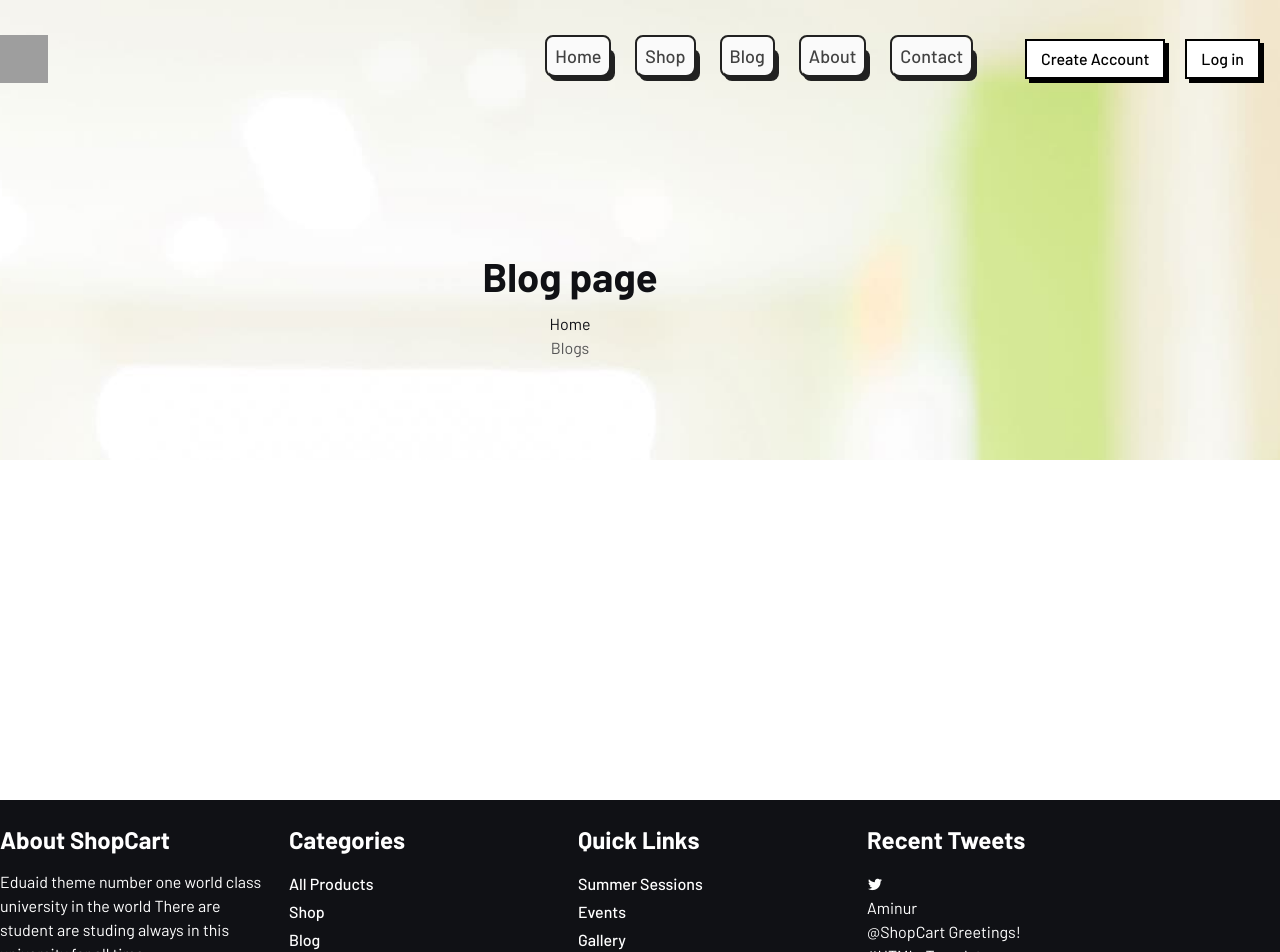
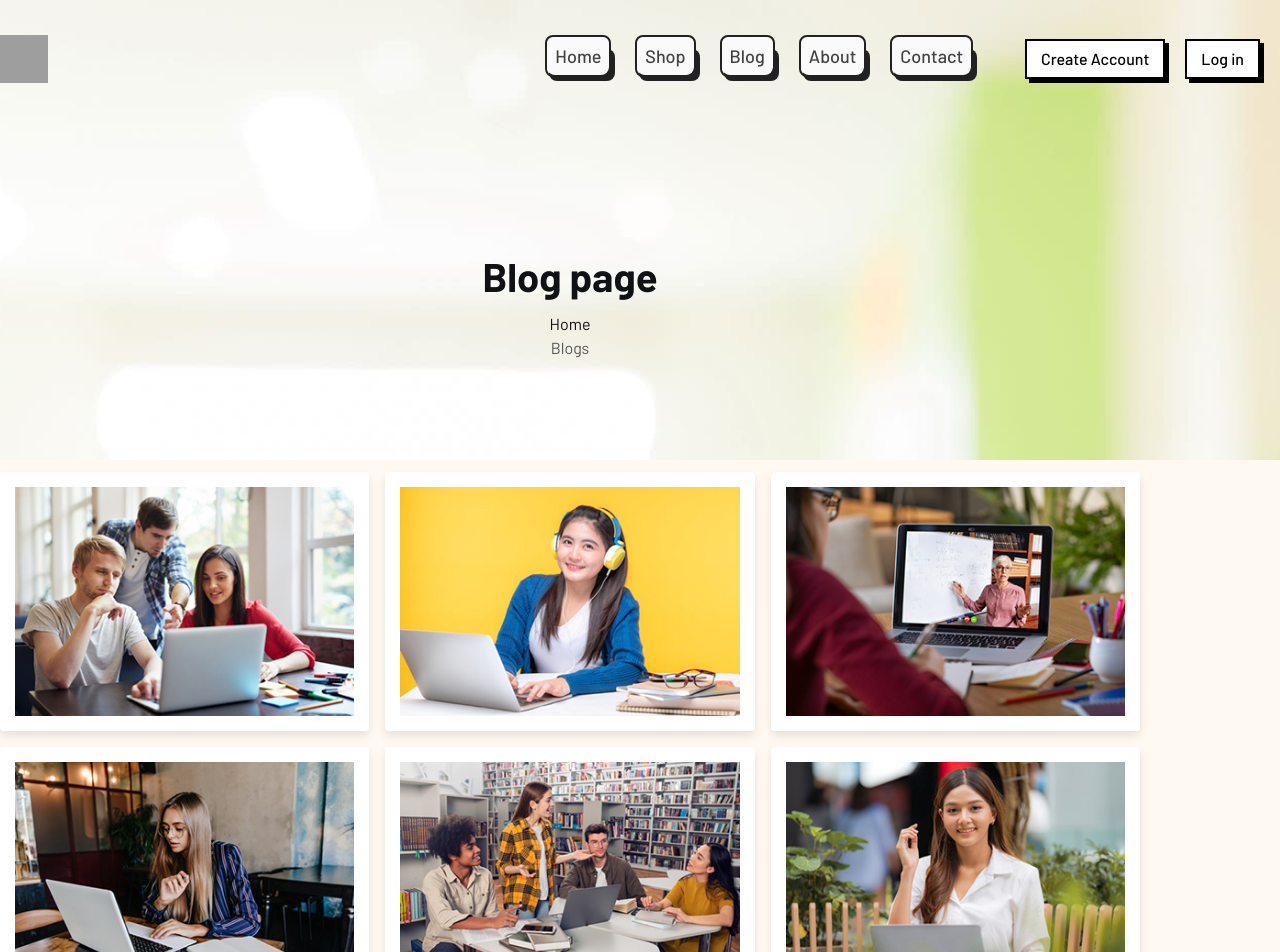
Before and after one commit to iwai-0310/Ecom-React, a React (Vite) app: page /blog in a window 1280 px wide. Shown: the top 952 px of the page. Built offline with nearby package versions, Linux system fonts and the light colour scheme; grey boxes are pictures that could not be loaded.

Commit message:
Adds imgs by mapping blogdata

```diff
--- a/src/pages/Blog.jsx
+++ b/src/pages/Blog.jsx
@@ -1,10 +1,32 @@
 import React from "react";
+import { Link } from "react-router-dom";
 import PageHeader from "../components/PageHeader";
-
+import blogList from "../utilis/blogdata";
 const Blog = () => {
   return (
     <div className="">
       <PageHeader title="Blog page" curPage="Blogs" />
+      <div className="blog-section py-3 section-bg">
+        <div className="container">
+          <div className="section-wrapper">
+            <div className="grid grid-cols-1 md:grid-cols-2 lg:grid-cols-3 justify-center gap-4">
+              {blogList.map((data, i) => (
+                <div key={i} className="col-span-1">
+                  <div className="post-item">
+                    <div className="post-inner">
+                      <div className="post-thumb">
+                        <Link to={`/blog/${data.id}`}>
+                          <img src={data.imgUrl} alt="" />
+                        </Link>
+                      </div>
+                    </div>
+                  </div>
+                </div>
+              ))}
+            </div>
+          </div>
+        </div>
+      </div>
     </div>
   );
 };
```
